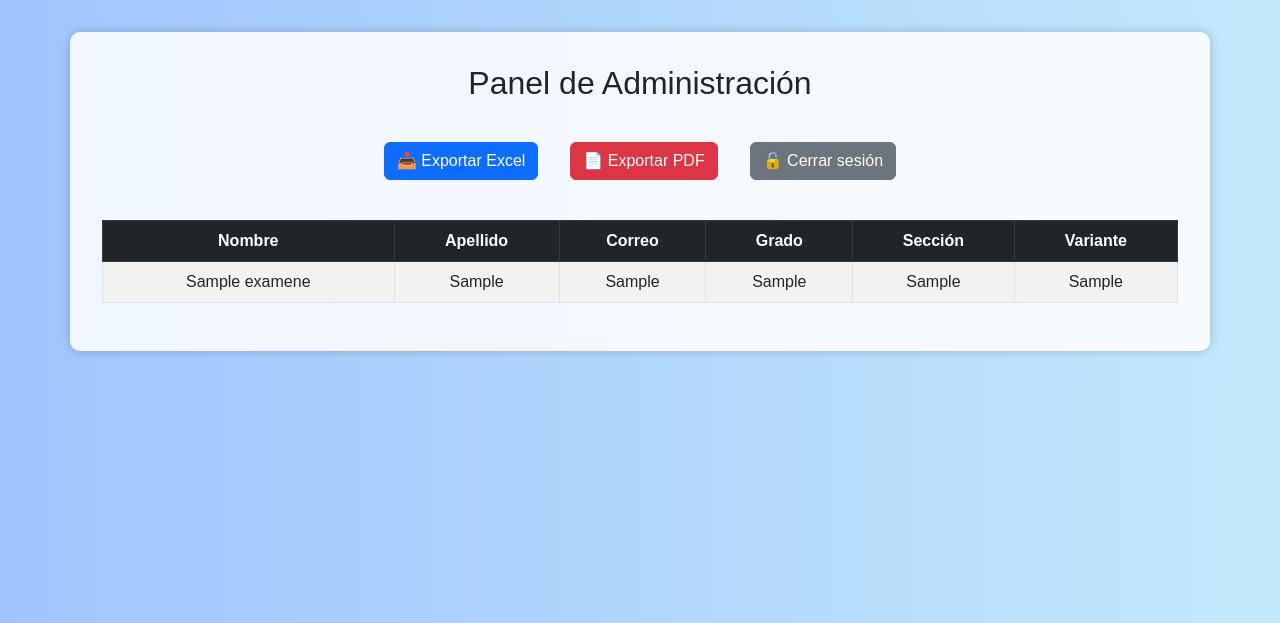
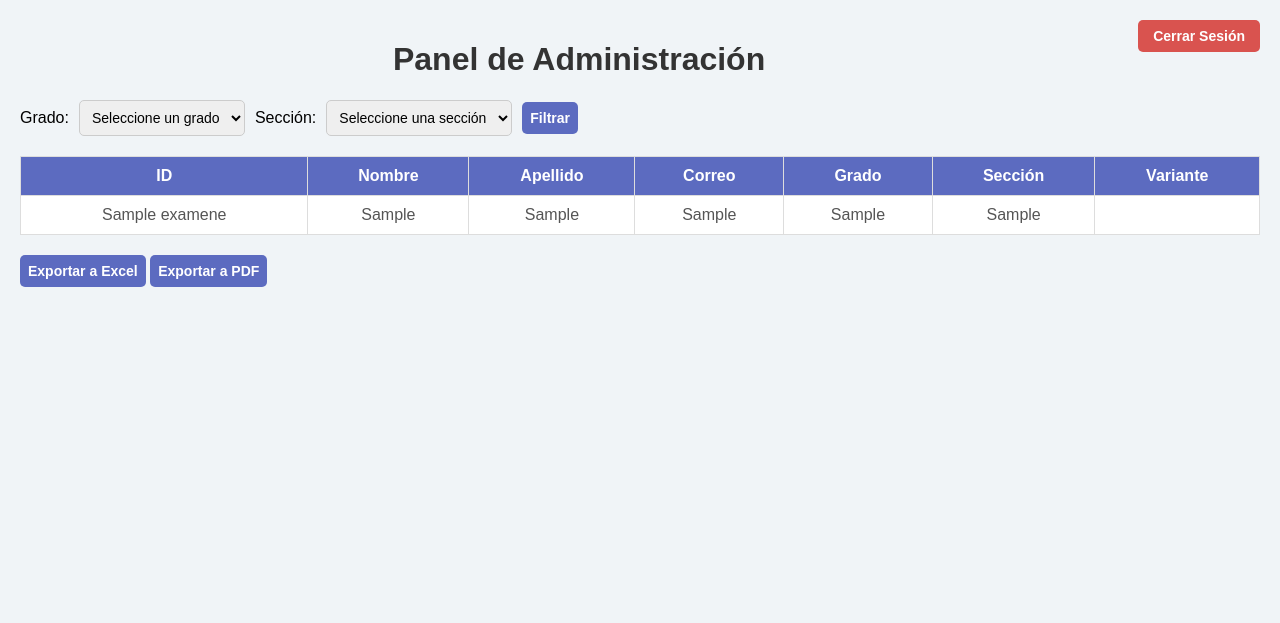
Before and after one commit to YaraAlineGuzman1792/examenessegundaunidad4tobach4toy5toperito, a Flask app: page /admin in a window 1280 px wide. Shown: the top 623 px of the page. Run offline with Flask 3, Linux system fonts and the light colour scheme; the visitor is signed in with stand-in values (Sample User, id 1); tables that the repository leaves empty hold one stand-in row (values such as "Sample post").

Commit message:
Se realizan correcione en login y admin.html

```diff
--- a/app.py
+++ b/app.py
@@ -1,4 +1,4 @@
-from flask import Flask, render_template, request, redirect, url_for, session, send_file
+from flask import Flask, render_template, request, redirect, url_for, session, send_file, jsonify
 import random
 import sqlite3
 import pandas as pd
@@ -164,32 +164,7 @@ def logout():
 
 if __name__ == '__main__':
     app.run(debug=True)
-@app.route('/admin/filtrar', methods=['GET'])
-def admin_filtrar():
-    if not session.get('admin'):
-        return redirect(url_for('login'))
 
-    grado = request.args.get('grado', None)
-    seccion = request.args.get('seccion', None)
-
-    query = "SELECT nombre, apellido, correo, grado, seccion, variante FROM examenes"
-    params = []
-
-    filtros = []
-    if grado:
-        filtros.append("grado = ?")
-        params.append(grado)
-    if seccion:
-        filtros.append("seccion = ?")
-        params.append(seccion)
-
-    if filtros:
-        query += " WHERE " + " AND ".join(filtros)
-
-    with sqlite3.connect("examenes.db") as con:
-        datos = con.execute(query, params).fetchall()
-
-    return render_template("admin.html", datos=datos, filtro_grado=grado, filtro_seccion=seccion)
 
 
 @app.context_processor
@@ -199,3 +174,67 @@ def utility_processor():
         lista_grados=list(VARIANTES_POR_GRADO.keys()),
         lista_secciones=['A', 'B', 'C', 'D', 'E', 'F']  # O lo que tengas de secciones válidas
     )
+
+# Ruta para obtener secciones por grado (ya la tienes, pero confírmala)
+def login_required(args):
+    pass
+
+
+@app.route('/get_secciones/<grado>')
+@login_required
+def get_secciones(grado):
+    conn = sqlite3.connect('examenes.db')
+    cursor = conn.cursor()
+    cursor.execute("SELECT DISTINCT seccion FROM examenes WHERE grado = ?", (grado,))
+    secciones = [fila[0] for fila in cursor.fetchall()]
+    conn.close()
+    return jsonify(secciones)
+
+# Ruta para aplicar filtro por grado y sección
+@app.route('/filtrar_datos', methods=['POST'])
+@login_required
+def filtrar_datos(datos=None):
+    grado = request.form['grado']
+    seccion = request.form['seccion']
+
+    conn = sqlite3.connect('examenes.db')
+    cursor = conn.cursor()
+    cursor.execute("SELECT * FROM examenes WHERE grado = ? AND seccion = ?", (grado, seccion))
+    datos_filtrados = cursor.fetchall()
+
+    # Traer nuevamente todos los grados para recargar el select después del filtro
+    cursor.execute("SELECT DISTINCT grado FROM examenes")
+    grados = [fila[0] for fila in cursor.fetchall()]
+    conn.close()
+
+    return render_template('admin.html', grados=grados, datos=datos, grado=grado, seccion=seccion)
+
+
+@app.route('/get_secciones/<grado>')
+@login_required
+def get_secciones(grado):
+    # Devuelve secciones de un grado específico en JSON
+    ...
+
+@app.route('/filtrar_datos', methods=['POST'])
+@login_required
+def filtrar_datos():
+    # Filtra y muestra los datos en admin.html según grado y sección
+    ...
+
+@app.route('/logout')
+def logout():
+    session.clear()
+    return redirect(url_for('index'))
+
+@app.route('/exportar_excel')
+@login_required
+def exportar_excel():
+    # Exporta datos completos a Excel
+    ...
+
+@app.route('/exportar_pdf')
+@login_required
+def exportar_pdf():
+    # Exporta datos completos a PDF
+    ...
--- a/templates/admin.html
+++ b/templates/admin.html
@@ -3,37 +3,107 @@
 <head>
     <meta charset="UTF-8">
     <title>Panel de Administración</title>
-    <link rel="stylesheet" href="https://cdn.jsdelivr.net/npm/bootstrap@5.3.0/dist/css/bootstrap.min.css">
     <style>
         body {
-            background: linear-gradient(to right, #a1c4fd, #c2e9fb);
             font-family: Arial, sans-serif;
-            padding: 2rem;
+            background: #f0f4f7;
+            margin: 0;
+            padding: 20px;
         }
-        .container {
-            background-color: #ffffffd9;
-            padding: 2rem;
-            border-radius: 10px;
-            box-shadow: 0 0 10px rgba(0, 0, 0, 0.2);
+        h1 {
+            text-align: center;
+            color: #333;
         }
-        .btn-export {
-            margin: 1rem;
+        .logout-btn {
+            float: right;
+            background-color: #d9534f;
+            color: white;
+            border: none;
+            padding: 8px 15px;
+            cursor: pointer;
+            border-radius: 5px;
+            font-weight: bold;
+            margin-bottom: 20px;
+        }
+        .logout-btn:hover {
+            background-color: #c9302c;
+        }
+        .filter-section {
+            margin-bottom: 20px;
+            display: flex;
+            gap: 10px;
+            align-items: center;
+        }
+        select, button {
+            padding: 8px;
+            font-size: 14px;
+            border-radius: 5px;
+            border: 1px solid #ccc;
+        }
+        button {
+            background-color: #5c6bc0;
+            color: white;
+            border: none;
+            cursor: pointer;
+            font-weight: bold;
+        }
+        button:hover {
+            background-color: #3949ab;
+        }
+        table {
+            width: 100%;
+            border-collapse: collapse;
+            background-color: white;
+        }
+        th, td {
+            padding: 10px;
+            border: 1px solid #ddd;
+            text-align: center;
+            color: #555;
+        }
+        th {
+            background-color: #5c6bc0;
+            color: white;
+        }
+        .no-data {
+            text-align: center;
+            margin-top: 20px;
+            color: #777;
+            font-style: italic;
         }
     </style>
 </head>
 <body>
-    <div class="container text-center">
-        <h2 class="mb-4">Panel de Administración</h2>
-        <div class="d-flex justify-content-center flex-wrap">
-            <a href="{{ url_for('exportar_excel') }}" class="btn btn-primary btn-export">📥 Exportar Excel</a>
-            <a href="{{ url_for('exportar_pdf') }}" class="btn btn-danger btn-export">📄 Exportar PDF</a>
-            <a href="{{ url_for('logout') }}" class="btn btn-secondary btn-export">🔓 Cerrar sesión</a>
-        </div>
 
-        <div class="table-responsive mt-4">
-            <table class="table table-striped table-bordered">
-                <thead class="table-dark">
+    <button class="logout-btn" onclick="window.location.href='/logout'">Cerrar Sesión</button>
+
+    <h1>Panel de Administración</h1>
+
+    <form id="filtro-form" method="POST" action="{{ url_for('filtrar_datos') }}" class="filter-section">
+        <label for="grado">Grado:</label>
+        <select id="grado" name="grado" required onchange="cargarSecciones()">
+            <option value="">Seleccione un grado</option>
+            {% for g in grados %}
+                <option value="{{ g }}" {% if grado == g %}selected{% endif %}>{{ g.replace('_', ' ') }}</option>
+            {% endfor %}
+        </select>
+
+        <label for="seccion">Sección:</label>
+        <select id="seccion" name="seccion" required>
+            <option value="">Seleccione una sección</option>
+            {% if seccion %}
+                <option value="{{ seccion }}" selected>{{ seccion }}</option>
+            {% endif %}
+        </select>
+
+        <button type="submit">Filtrar</button>
+    </form>
+
+    {% if datos %}
+        <table>
+            <thead>
                 <tr>
+                    <th>ID</th>
                     <th>Nombre</th>
                     <th>Apellido</th>
                     <th>Correo</th>
@@ -49,13 +119,44 @@
                         <td>{{ fila[1] }}</td>
                         <td>{{ fila[2] }}</td>
                         <td>{{ fila[3] }}</td>
-                        <td>{{ fila[4] }}</td>
+                        <td>{{ fila[4].replace('_', ' ') }}</td>
                         <td>{{ fila[5] }}</td>
+                        <td>{{ fila[6] }}</td>
                     </tr>
                 {% endfor %}
             </tbody>
         </table>
+    {% else %}
+        <p class="no-data">No hay datos para mostrar.</p>
+    {% endif %}
+
+    <div style="margin-top: 20px;">
+        <button onclick="window.location.href='/exportar_excel'">Exportar a Excel</button>
+        <button onclick="window.location.href='/exportar_pdf'">Exportar a PDF</button>
     </div>
-    </div>
+
+    <script>
+    const gradoSeleccionado = "{{ grado | default('') }}";
+
+    window.onload = () => {
+        if (gradoSeleccionado !== "") {
+            $.get("/get_secciones/" + gradoSeleccionado, function (data) {
+                const seccionSelect = $('#seccion');
+                seccionSelect.empty();
+                seccionSelect.append('<option value="">Seleccione una sección</option>');
+                $.each(data, function (i, seccion) {
+                    const selected = seccion === "{{ seccion | default('') }}" ? 'selected' : '';
+                    seccionSelect.append('<option value="' + seccion + '" ' + selected + '>' + seccion + '</option>');
+                });
+
+                // Asignar el grado seleccionado (por si el navegador resetea el valor al cargar)
+                $('#grado').val(gradoSeleccionado);
+            });
+        }
+    };
+</script>
+
+
+
 </body>
 </html>
```
Lines whose indentation alone changed are shown as unchanged.
